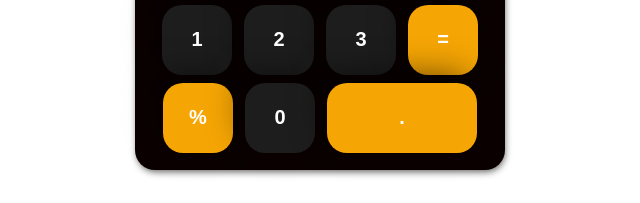
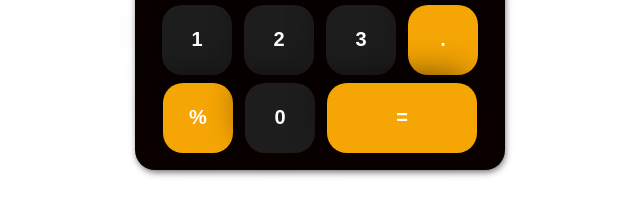
Before and after one commit to JoyEmma12/Calculator-mode, a plain HTML site: page index.html in a window 1280 px wide. Shown: the part 421-624 px from the top of the page, 320-960 px from the left. Drawn offline with Linux system fonts and the light colour scheme.

Commit message:
buttons updated

```diff
--- a/index.html
+++ b/index.html
@@ -39,15 +39,15 @@
             <button onclick="appendToDisplay('1')">1</button>
             <button onclick="appendToDisplay('2')">2</button>
             <button onclick="appendToDisplay('3')">3</button>
-            <button onclick="calculate()" class="operator">=</button>
+            <button   onclick="appendToDisplay('.')"class="operator">.</button>
           </div>
           <div class="digits">
             <button onclick="percentCalculate()" class="operator" id="%">
               %
             </button>
             <button onclick="appendToDisplay('0')">0</button>
-            <button onclick="appendToDisplay('.')" class="operator dot">
-              .
+            <button onclick="calculate()"  class="operator dot">
+              =
             </button>
           </div>
         </div>
--- a/src/styles.css
+++ b/src/styles.css
@@ -36,6 +36,7 @@
   font-size: 20px;
   font-weight: 600;
   box-sizing: border-box;
+  cursor: pointer;
 }
 .display {
   width: 340px;
@@ -64,6 +65,7 @@
 .fa-solid {
   color: #f5a504;
   font-size: 30px;
+  cursor: pointer;
 }
 
 /*styling for dark mode*/
```
